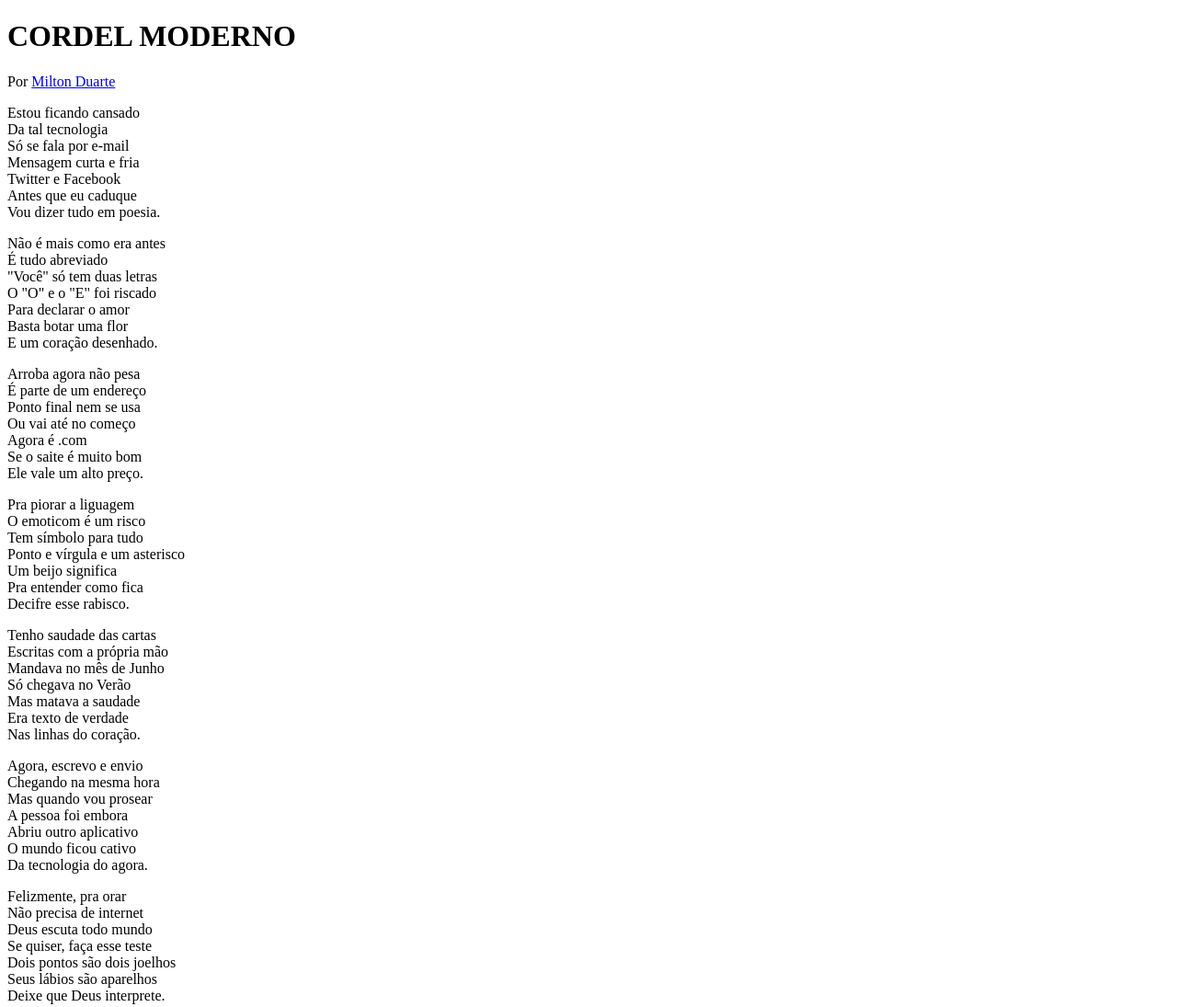
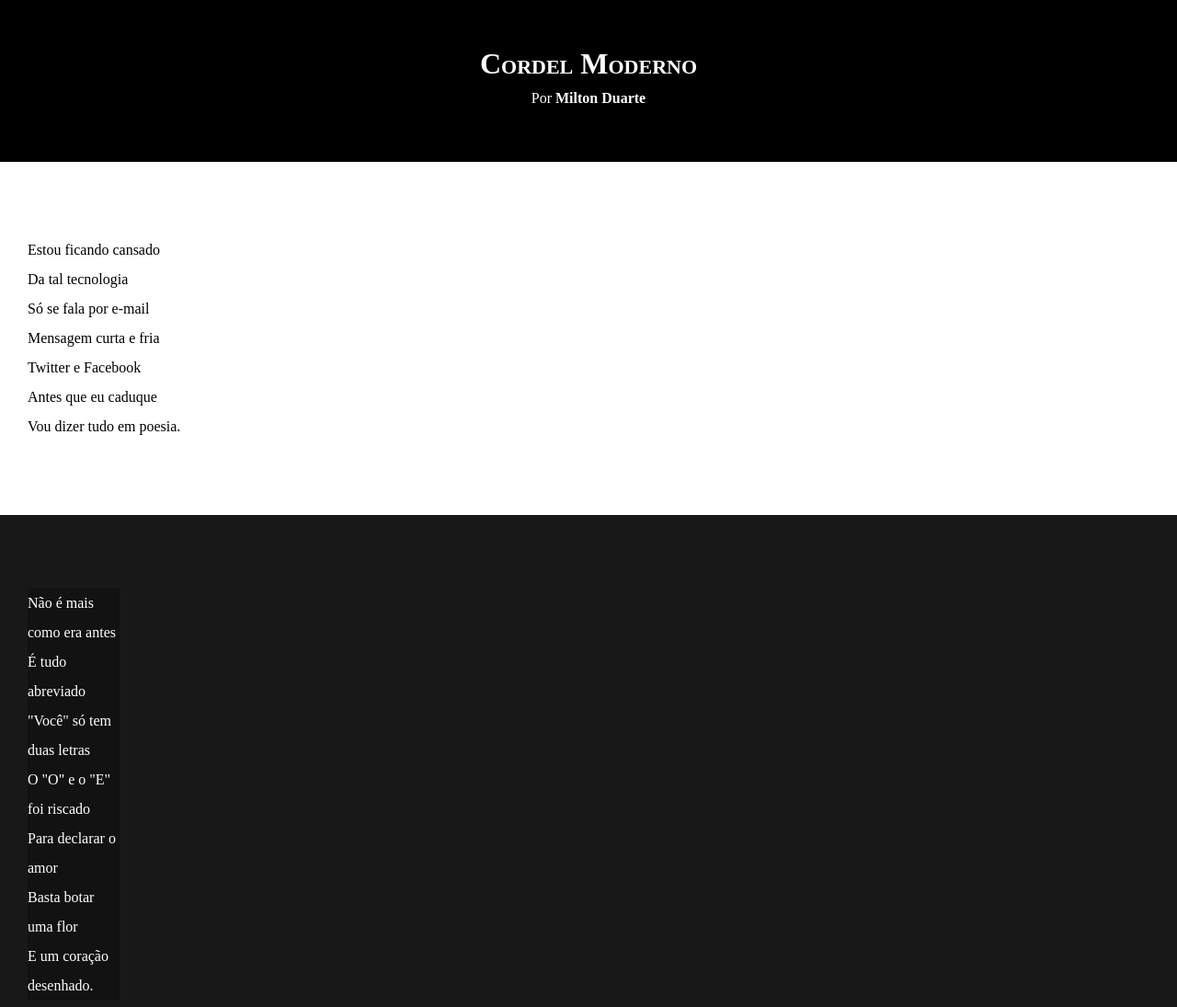
Before and after one commit to henriquelazzarino/WEB_Cordel, a plain HTML site: page index.html in a window 1280 px wide. Shown: the top 1095 px of the page at 92% size. Drawn offline with Linux system fonts and the light colour scheme.

Commit message:
Criando Estilo Básico

```diff
--- /dev/null
+++ b/estilo/style.css
@@ -0,0 +1,56 @@
+@charset "UTF-8";
+
+*{
+    margin: 0;
+    padding: 0;
+}
+
+html, body{
+    min-height: 100vh;
+    background-color: darkgray;
+}
+
+header, footer{
+    background-color: black;
+    color: white;
+    text-align: center;
+    line-height: calc(30px + 1vh);
+}
+header > h1{
+    padding-top: 50px;
+    font-variant: small-caps;
+}
+
+header > p{
+    padding-bottom: 50px;
+}
+
+section{
+    padding-top: 10vh;
+    padding-bottom: 10vh;
+    line-height: 2em;
+    padding-left: 30px;
+}
+section.normal{
+    background-color: white;
+    color: black;
+}
+section.imagem{
+    background-color: rgb(24, 24, 24);
+    color: white;
+}
+
+section.imagem > p{
+    width: 100px;
+    background-color: rgba(0, 0, 0, 0.253);
+}
+
+a{
+    color: white;
+    text-decoration: none;
+    font-weight: bolder;
+}
+
+a:hover{
+    text-decoration: underline;
+}
--- a/index.html
+++ b/index.html
@@ -6,17 +6,16 @@
     <meta http-equiv="X-UA-Compatible" content="IE=edge">
     <meta name="viewport" content="width=device-width, initial-scale=1.0">
     <title>Cordel Moderno</title>
-    <!-- <link rel="stylesheet" href="style.css"> -->
+    <link rel="stylesheet" href="estilo\style.css">
 </head>
 
 <body>
     <header>
-        <h1>CORDEL MODERNO</h1>
+        <h1>Cordel Moderno</h1>
         Por <a href="https://www.recantodasletras.com.br/poesias/3186743" target="_blank">Milton Duarte</a></p>
     </header>
     <main>
-        <section>
-            <p>
+        <section class="normal">
             <p>
 
                 Estou ficando cansado<br>
@@ -27,9 +26,8 @@
                 Antes que eu caduque <br>
                 Vou dizer tudo em poesia.
             </p>
-            </p>
         </section>
-        <section>
+        <section class="imagem">
             <p>
 
                 Não é mais como era antes <br>
@@ -41,7 +39,7 @@
                 E um coração desenhado.
             </p>
         </section>
-        <section>
+        <section class="normal">
             <p>
 
                 Arroba agora não pesa <br>
@@ -63,7 +61,7 @@
                 Decifre esse rabisco.
             </p>
         </section>
-        <section>
+        <section class="imagem">
             <p>
 
                 Tenho saudade das cartas <br>
@@ -75,7 +73,7 @@
                 Nas linhas do coração.
             </p>
         </section>
-        <section>
+        <section class="normal">
             <p>
 
                 Agora, escrevo e envio <br>
--- a/style.css
+++ /dev/null
@@ -1,11 +0,0 @@
-*{
-    margin: 0px;
-}
-
-header{
-    width: 100%;
-    height: 20vh;
-    background-color: black;
-    color: white;
-    text-align: center;
-}
```
